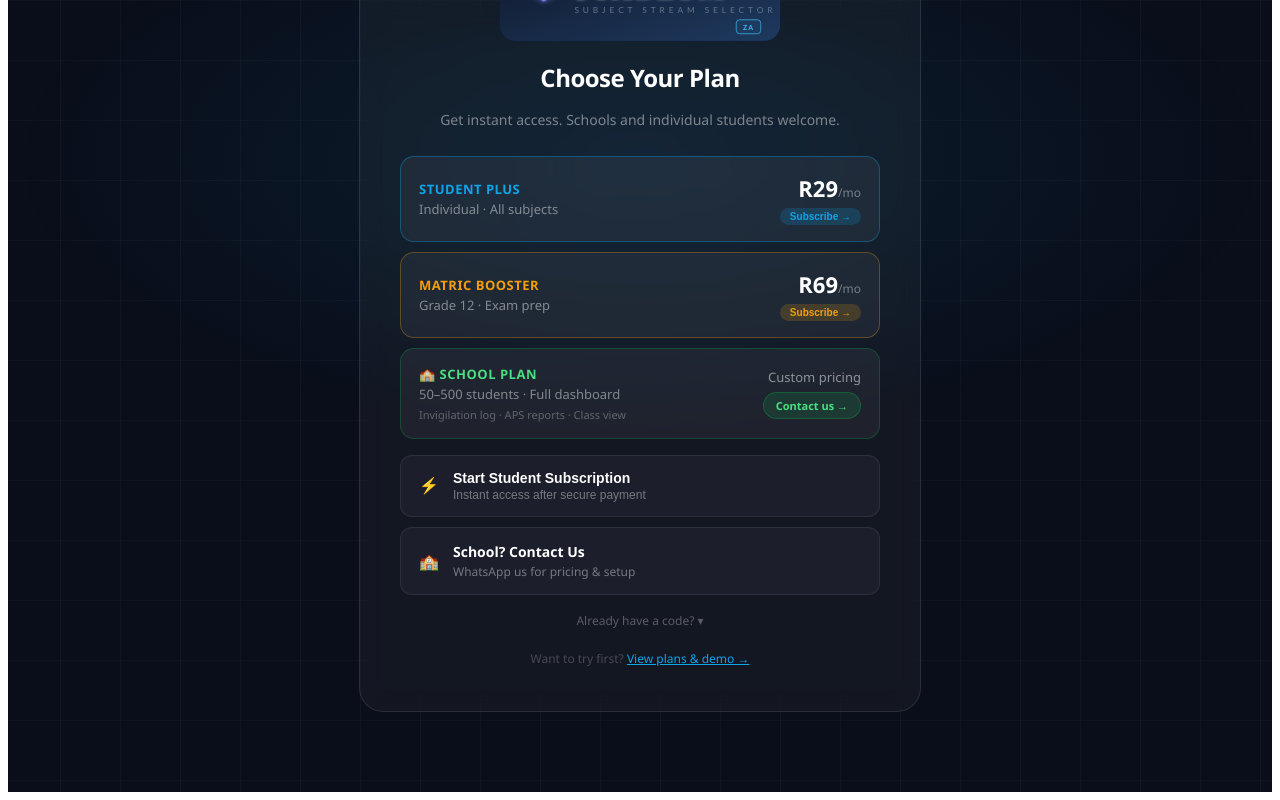
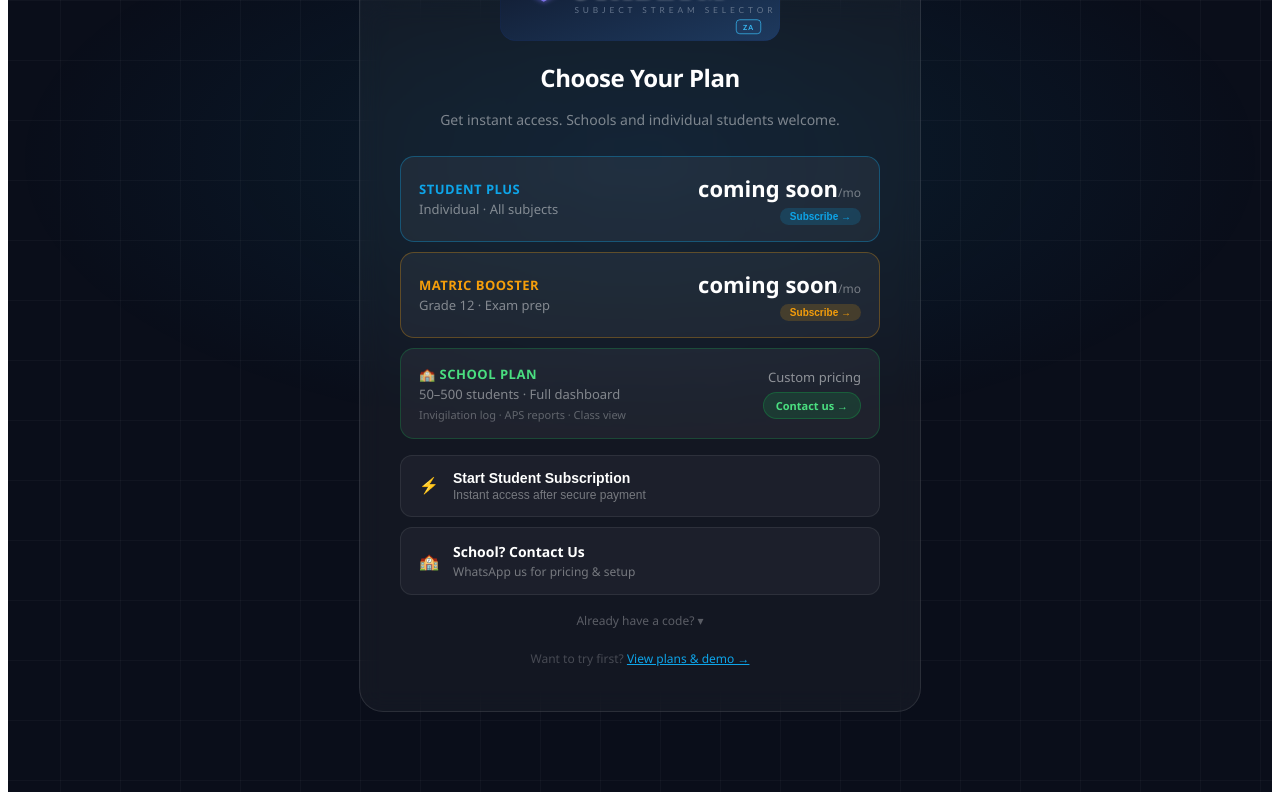
Before and after one commit to SthablyM/SthablymSubject-Stream, a React (Create React App) app in the folder frontend/: page /school-pilot in a window 1280 px wide. Both pictures are taken after a click on the button "View Plans & Subscribe →". Shown: the part 177-977 px from the top of the page. Built offline with nearby package versions, Linux system fonts and the light colour scheme.

Commit message:
access gate update

```diff
--- a/frontend/src/components/AccessGate.js
+++ b/frontend/src/components/AccessGate.js
@@ -209,7 +209,7 @@ export default function AccessGate({ children }) {
 
             <div style={s.heroCtas}>
               <button onClick={() => setView("plans")} style={s.ctaPrimary}>
-                Get Started — from R29/mo →
+                Get Started →
               </button>
               <a
                 href="https://wa.me/27685438227?text=Hi%20Stablym!%20I%27m%20a%20school%20and%20would%20like%20to%20find%20out%20more."
@@ -347,7 +347,7 @@ export default function AccessGate({ children }) {
               <div style={s.planDesc}>Individual · All subjects</div>
             </div>
             <div style={{ textAlign: "right" }}>
-              <div style={s.planPrice}>R29<span style={s.planPer}>/mo</span></div>
+              <div style={s.planPrice}>coming soon<span style={s.planPer}>/mo</span></div>
               <button
                 onClick={() => handleSubscribe("student_basic")}
                 style={{ ...s.planBadge, background: "rgba(14,165,233,.18)", color: "#0ea5e9", border: "none", cursor: "pointer" }}
@@ -363,7 +363,7 @@ export default function AccessGate({ children }) {
               <div style={s.planDesc}>Grade 12 · Exam prep</div>
             </div>
             <div style={{ textAlign: "right" }}>
-              <div style={s.planPrice}>R69<span style={s.planPer}>/mo</span></div>
+              <div style={s.planPrice}>coming soon<span style={s.planPer}>/mo</span></div>
               <button
                 onClick={() =>  handleSubscribe("student_premium")}
                 style={{ ...s.planBadge, background: "rgba(245,158,11,.18)", color: "#f59e0b", border: "none", cursor: "pointer" }}
```
